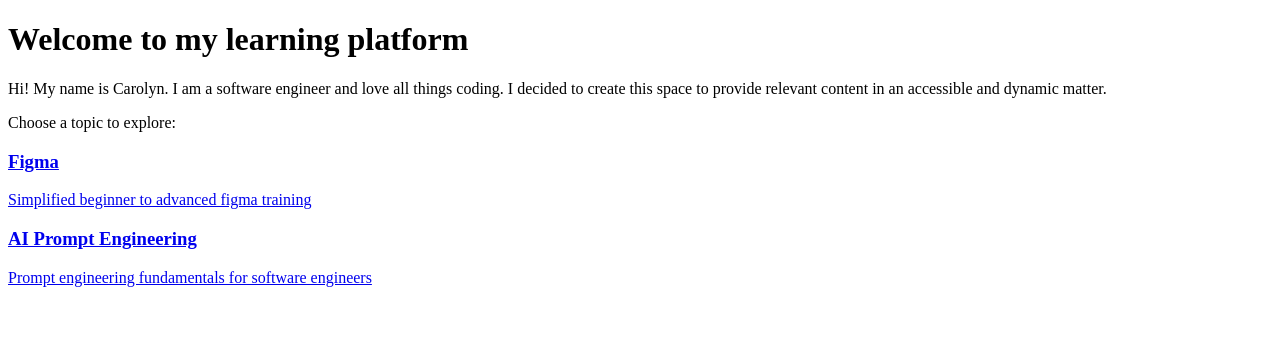
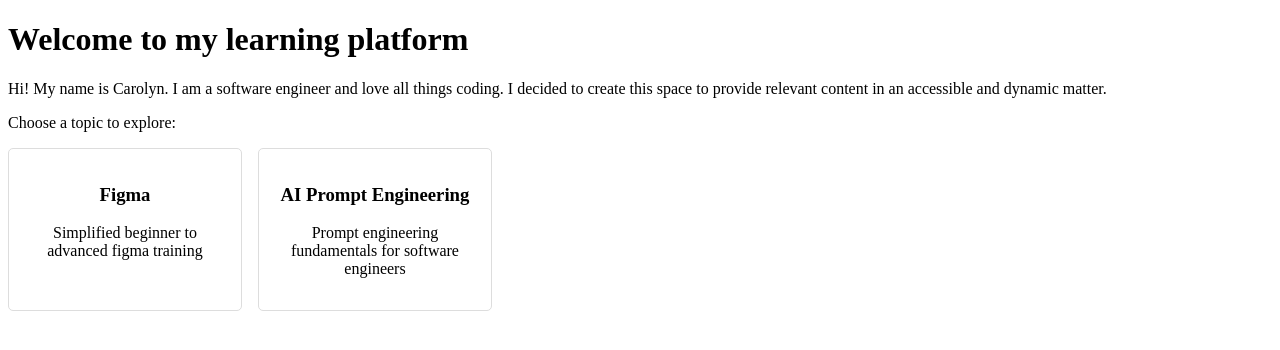
Before and after one commit to frutas4caro/caro-profile, a Jekyll site: the page built from index.md, in a window 1280 px wide. Shown: the top 350 px of the page. Built offline with Jekyll 4.4.1, drawn with Linux system fonts in a browser that asks for light colours.

Commit message:
adding front matter in style.scss and adding _underscores

```diff
--- a/_config.yml
+++ b/_config.yml
@@ -2,4 +2,4 @@ title: Level Up in Tech
 description: Site for engaging and dynamic educational content
 baseurl: ""
 url: "https://frutas4caro.github.io"
-theme: minima
+theme: null
--- a/assets/css/style.scss
+++ b/assets/css/style.scss
@@ -1 +1,4 @@
+---
+---
+
 @import "custom";
```
Also changed, not shown: _sass/_custom.scss (renamed from _sass/custom.scss).
